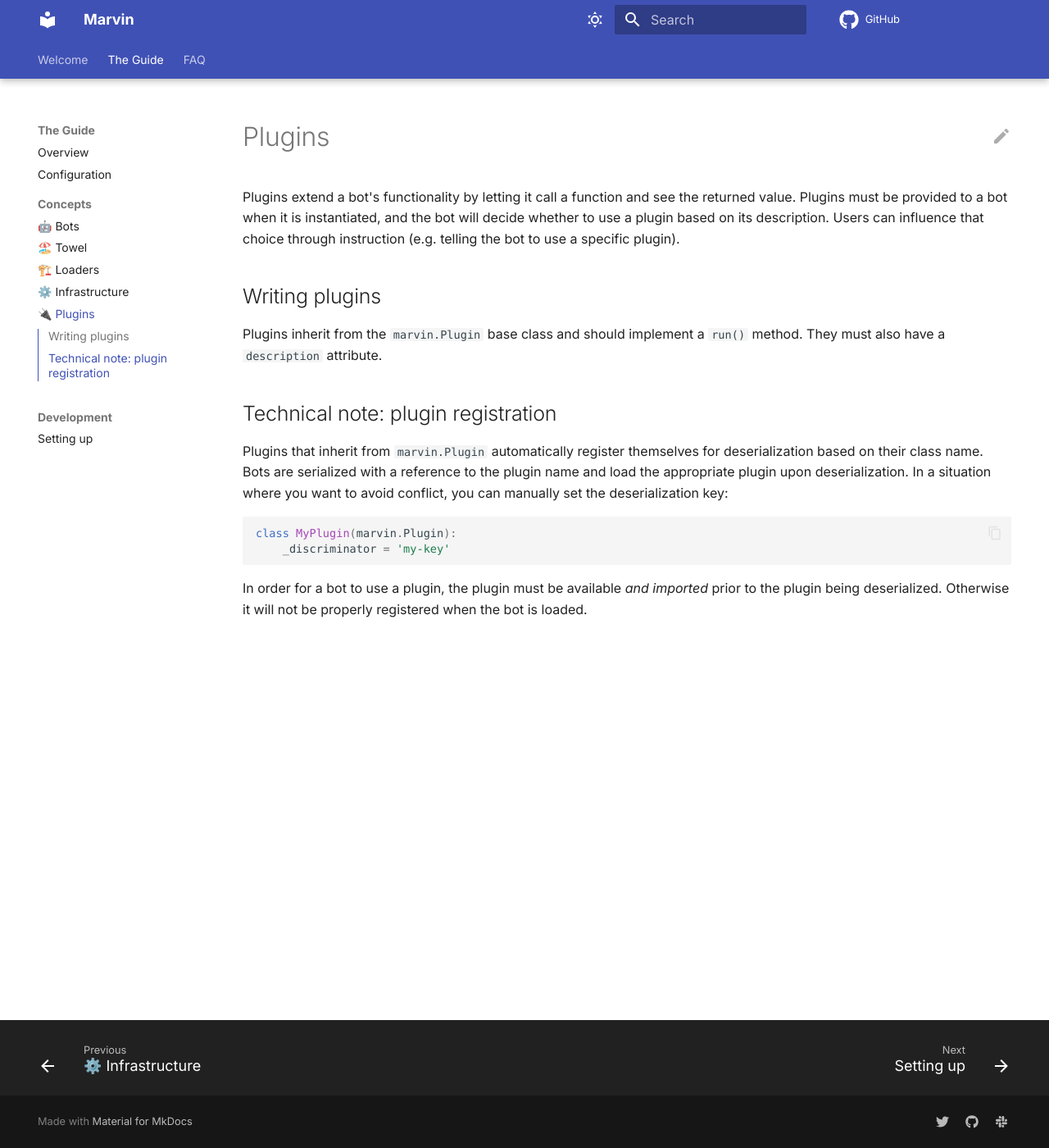
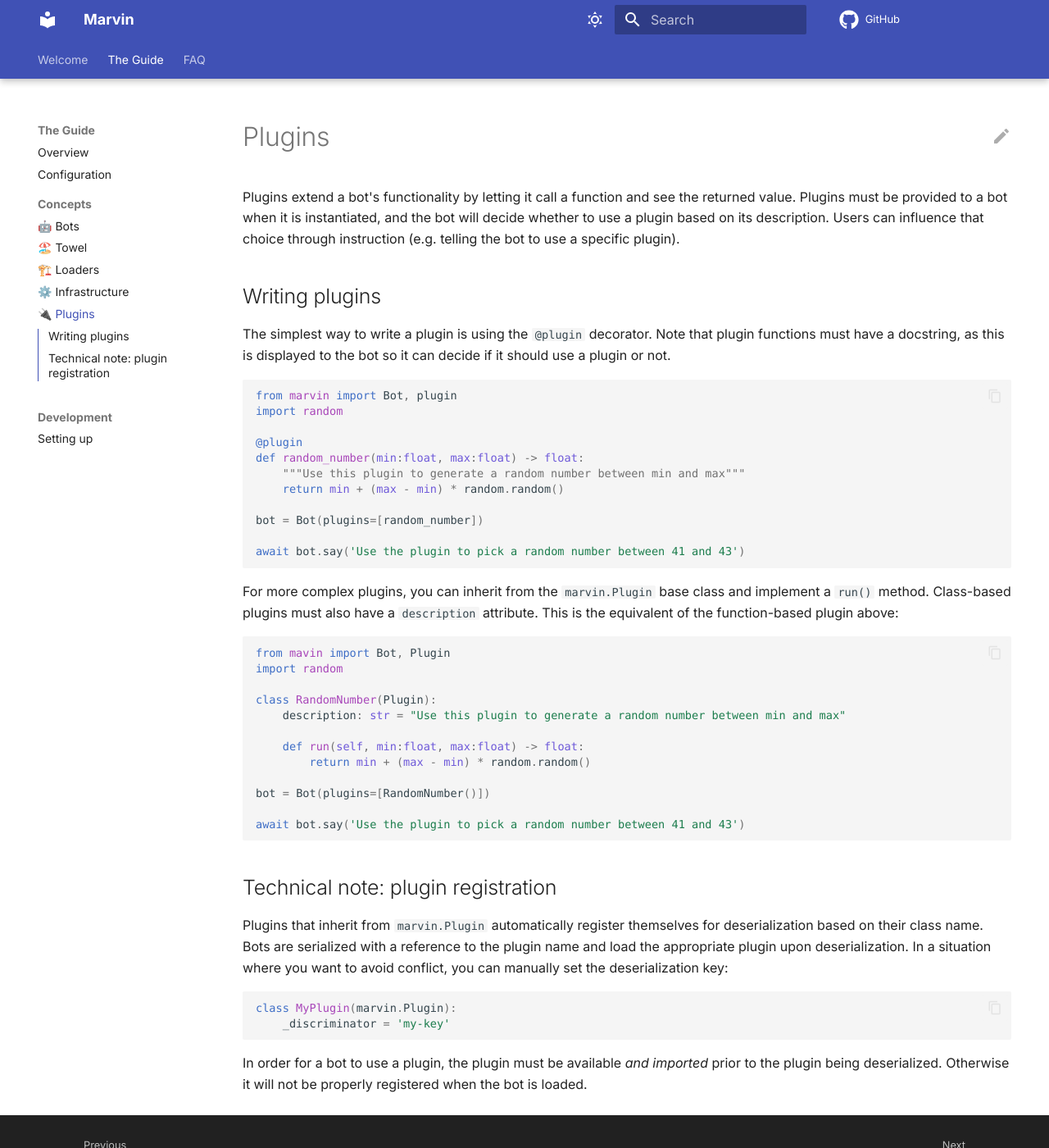
Before and after one commit to PrefectHQ/marvin, an MkDocs documentation site: the page built from docs/guide/plugins.md, in a window 1280 px wide and 1400 px high. Shown: the whole window at 82% size. Built offline with MkDocs 1.6.1 and Material for MkDocs 9.7.7, drawn with Linux system fonts in a browser that asks for light colours; some web fonts are replaced; comment, search, counter and statistics services are not loaded.

Commit message:
Improve plugin decorator signature handling

````diff
--- a/docs/guide/plugins.md
+++ b/docs/guide/plugins.md
@@ -4,7 +4,38 @@
 
 ## Writing plugins
 
-Plugins inherit from the `marvin.Plugin` base class and should implement a `run()` method. They must also have a `description` attribute.
+The simplest way to write a plugin is using the `@plugin` decorator. Note that plugin functions must have a docstring, as this is displayed to the bot so it can decide if it should use a plugin or not.
+
+```python
+from marvin import Bot, plugin
+import random
+
+@plugin
+def random_number(min:float, max:float) -> float:
+    """Use this plugin to generate a random number between min and max"""
+    return min + (max - min) * random.random()
+
+bot = Bot(plugins=[random_number])
+
+await bot.say('Use the plugin to pick a random number between 41 and 43')
+```
+
+For more complex plugins, you can inherit from the `marvin.Plugin` base class and implement a `run()` method. Class-based plugins must also have a `description` attribute. This is the equivalent of the function-based plugin above:
+
+```python
+from mavin import Bot, Plugin
+import random
+
+class RandomNumber(Plugin):
+    description: str = "Use this plugin to generate a random number between min and max"
+
+    def run(self, min:float, max:float) -> float:
+        return min + (max - min) * random.random()
+
+bot = Bot(plugins=[RandomNumber()])
+
+await bot.say('Use the plugin to pick a random number between 41 and 43')
+```
 
 
 
--- a/src/marvin/__init__.py
+++ b/src/marvin/__init__.py
@@ -20,7 +20,7 @@
 from . import utilities, models, infra, api, bots, plugins
 
 
-from marvin.plugins import Plugin
+from marvin.plugins import Plugin, plugin
 from marvin.bots import Bot
 from marvin.bots.towel import towel
 
````
Also changed, not shown: README.md (+7 -6 lines), docs/guide/towel.md (+20 -2 lines), 6 other files.
